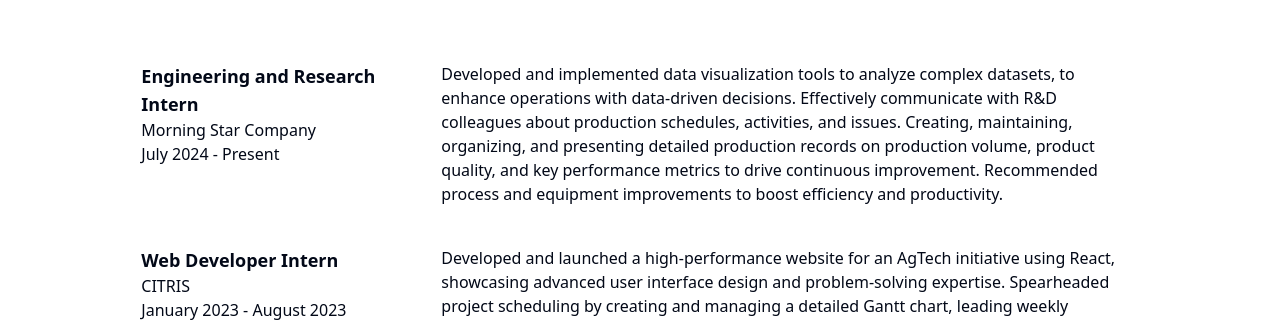
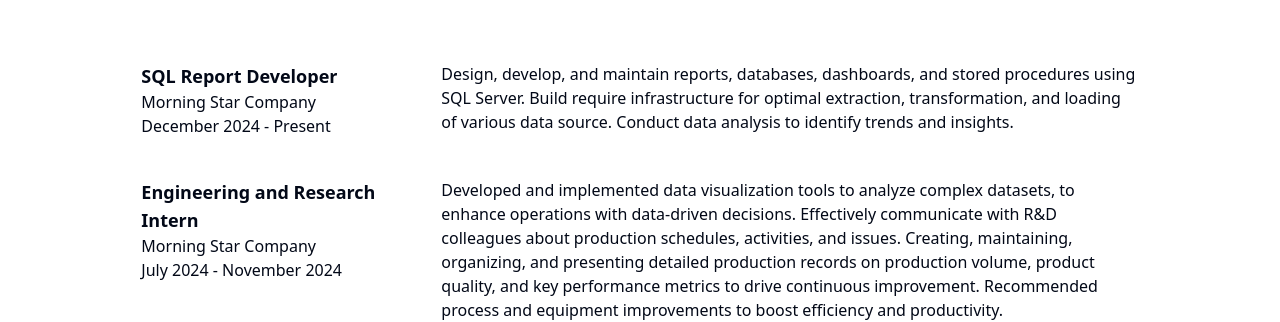
Before and after one commit to alonso-ov/my-website, a Next.js app: page / in a window 1280 px wide. Shown: the part 426-748 px from the top of the page. Built offline with nearby package versions, Linux system fonts and the light colour scheme.

Commit message:
Add professional experience

```diff
--- a/components/root/professional-experiences.tsx
+++ b/components/root/professional-experiences.tsx
@@ -8,10 +8,16 @@ export default function ProfessionalExperiences() {
 
     const experiences: ExperienceProps[] = [
         {
+            title: "SQL Report Developer",
+            description: "Design, develop, and maintain reports, databases, dashboards, and stored procedures using SQL Server. Build require infrastructure for optimal extraction, transformation, and loading of various data source. Conduct data analysis to identify trends and insights.",
+            employer: "Morning Star Company",
+            timeFrame: "December 2024 - Present"
+        },
+        {
             title: "Engineering and Research Intern",
             description: "Developed and implemented data visualization tools to analyze complex datasets, to enhance operations with data-driven decisions. Effectively communicate with R&D colleagues about production schedules, activities, and issues. Creating, maintaining, organizing, and presenting detailed production records on production volume, product quality, and key performance metrics to drive continuous improvement. Recommended process and equipment improvements to boost efficiency and productivity.",
             employer: "Morning Star Company",
-            timeFrame: "July 2024 - Present"
+            timeFrame: "July 2024 - November 2024"
         },
         {
             title: "Web Developer Intern",
```
